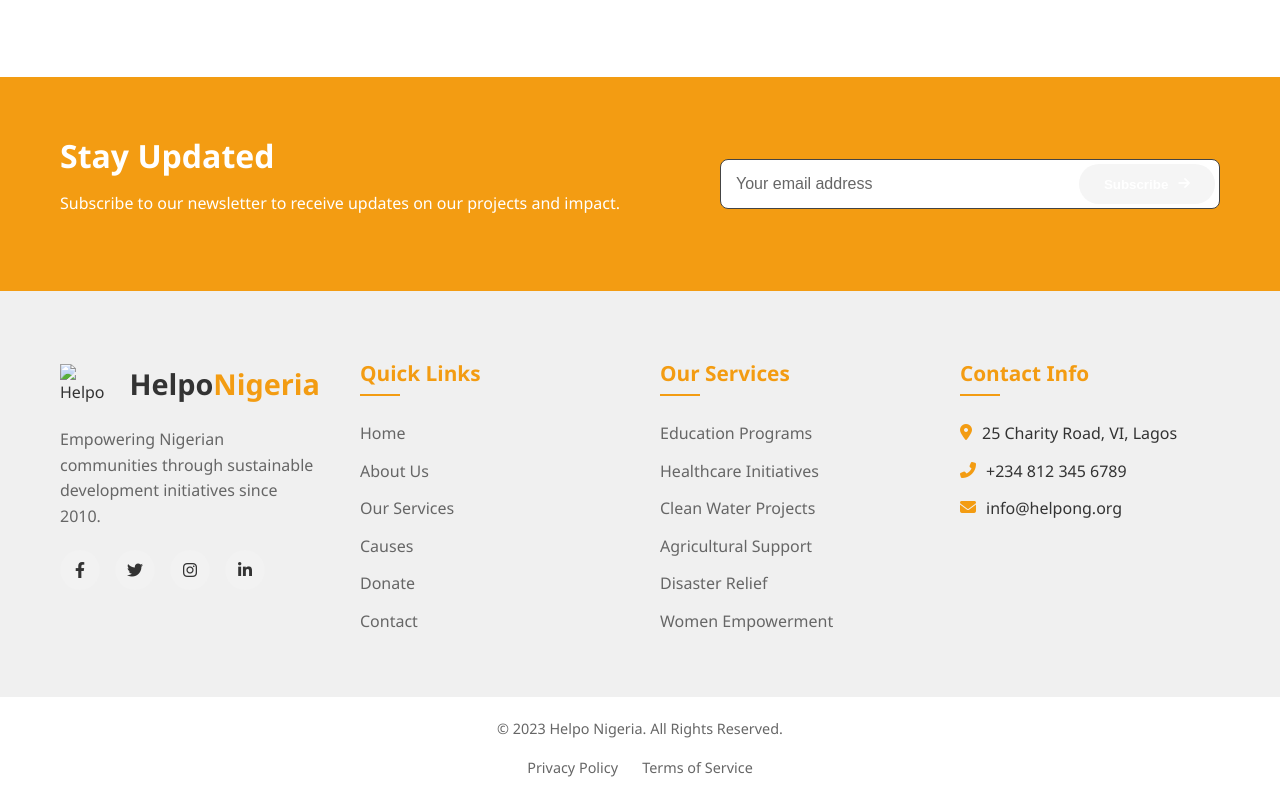
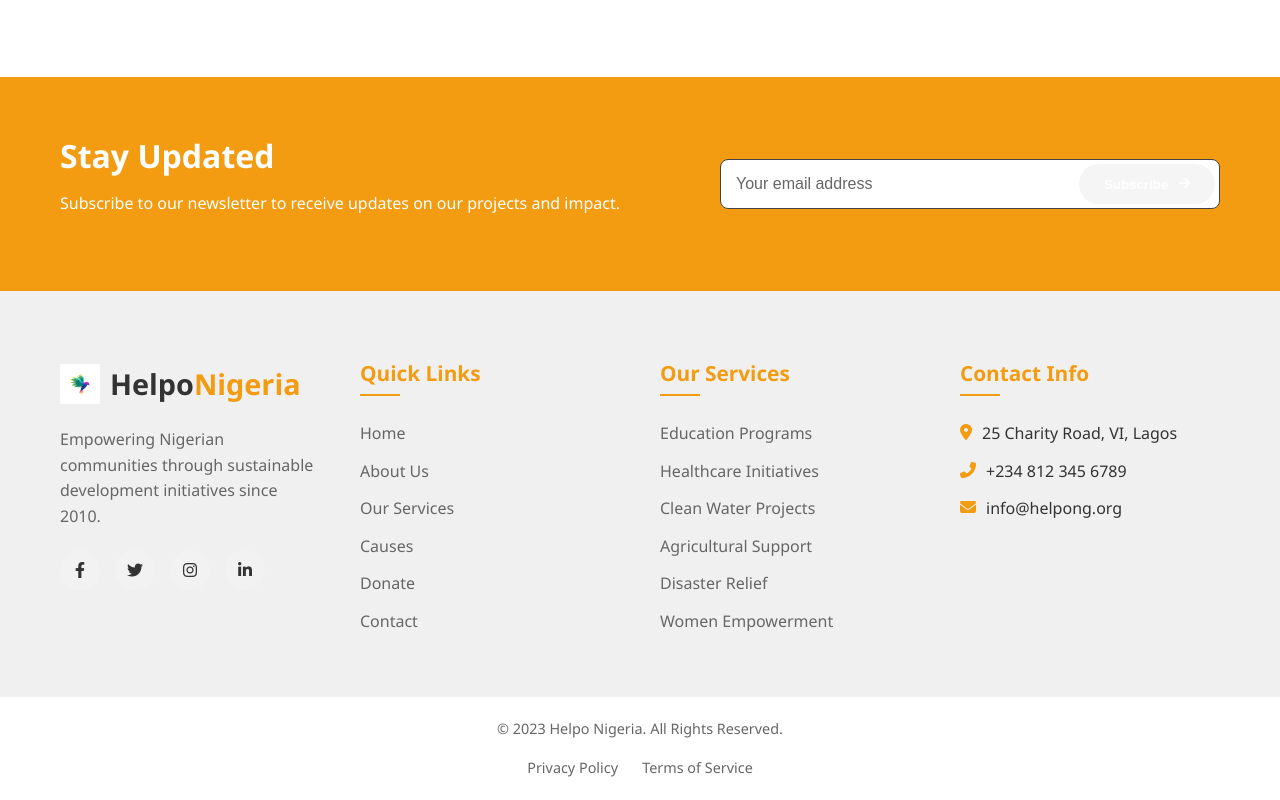
Before and after one commit to SohanMazharKhokhar/International_donation_web, a plain HTML site: page index.html in a window 1280 px wide. Shown: the part 6271-7071 px from the top of the page. Drawn offline with nearby package versions, Linux system fonts and the light colour scheme.

Commit message:
index.html

```diff
--- a/index.html
+++ b/index.html
@@ -448,7 +448,7 @@
     <div class="container footer-grid">
       <div class="footer-column">
         <div class="footer-brand">
-          <img src="images/logo.png" alt="Helpo Logo" class="logo" />
+          <img src="images/logo.jpg" alt="Helpo Logo" class="logo" />
           <span class="brand-name">Helpo<span>Nigeria</span></span>
         </div>
         <p>Empowering Nigerian communities through sustainable development initiatives since 2010.</p>
```
